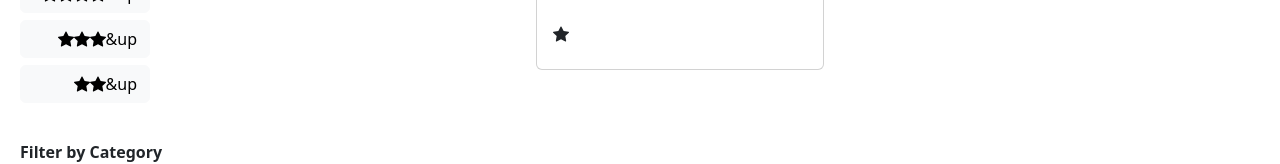
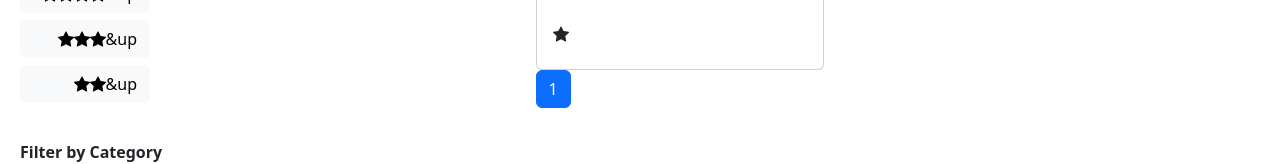
Before and after one commit to ShirleyWQQ/ECommerce-Shopping-Website, a React (Create React App) app in the folder client/: page / in a window 1280 px wide. Shown: the part 328-492 px from the top of the page. Built offline with nearby package versions, Linux system fonts and the light colour scheme; no server answers.

Commit message:
fix pagiantion

```diff
--- a/client/src/components/ProductList.js
+++ b/client/src/components/ProductList.js
@@ -1,19 +1,31 @@
-import React, { useState, useMemo } from 'react';
-import Pagination from './Pagination';
-import ProductCard from "./ProductCard";;
+/* eslint-disable jsx-a11y/anchor-is-valid */
+import React, { useState, useMemo, useEffect } from 'react';
+// import Pagination from './Pagination';
+import ProductCard from "./ProductCard";
+import { usePagination, DOTS } from './usePagination';
+import Pagination from 'react-bootstrap/Pagination';
 
-let PageSize = 10;
 
 // props: data(product[])
 export default function ProductList(props) {
+  const PageSize = 5;
   const [currentPage, setCurrentPage] = useState(1);
 
   const currentTableData = useMemo(() => {
     const firstPageIndex = (currentPage - 1) * PageSize;
     const lastPageIndex = firstPageIndex + PageSize;
     return props.data.slice(firstPageIndex, lastPageIndex);
-  }, [currentPage, JSON.stringify(props.data)]);
+  }, [currentPage, props.data]);
 
+  const paginationRange = usePagination({
+    currentPage,
+    totalCount: props.data.length,
+    siblingCount: 1,
+    pageSize: PageSize
+  });
+  useEffect(() => {
+    setCurrentPage(1)
+  }, [props.data]);
   return (
     <div>
       <div className="flex-container" style={{ gap: "15px 20px" }}>
@@ -29,13 +41,13 @@ export default function ProductList(props) {
           />
         ))}
       </div>
-        <Pagination
-          className="pagination-bar"
-          currentPage={currentPage}
-          totalCount={props.data.length}
-          pageSize={PageSize}
-          onPageChange={page => setCurrentPage(page)}
-        />
+      <Pagination>
+        {paginationRange.map(page => {
+          if (page === currentPage) return <Pagination.Item active>{page}</Pagination.Item>
+          else if (page === DOTS) return <Pagination.Ellipsis disabled />
+          else return <Pagination.Item onClick={() => { setCurrentPage(page) }}>{page}</Pagination.Item>
+        })}
+      </Pagination>
     </div>
   );
 }
```
